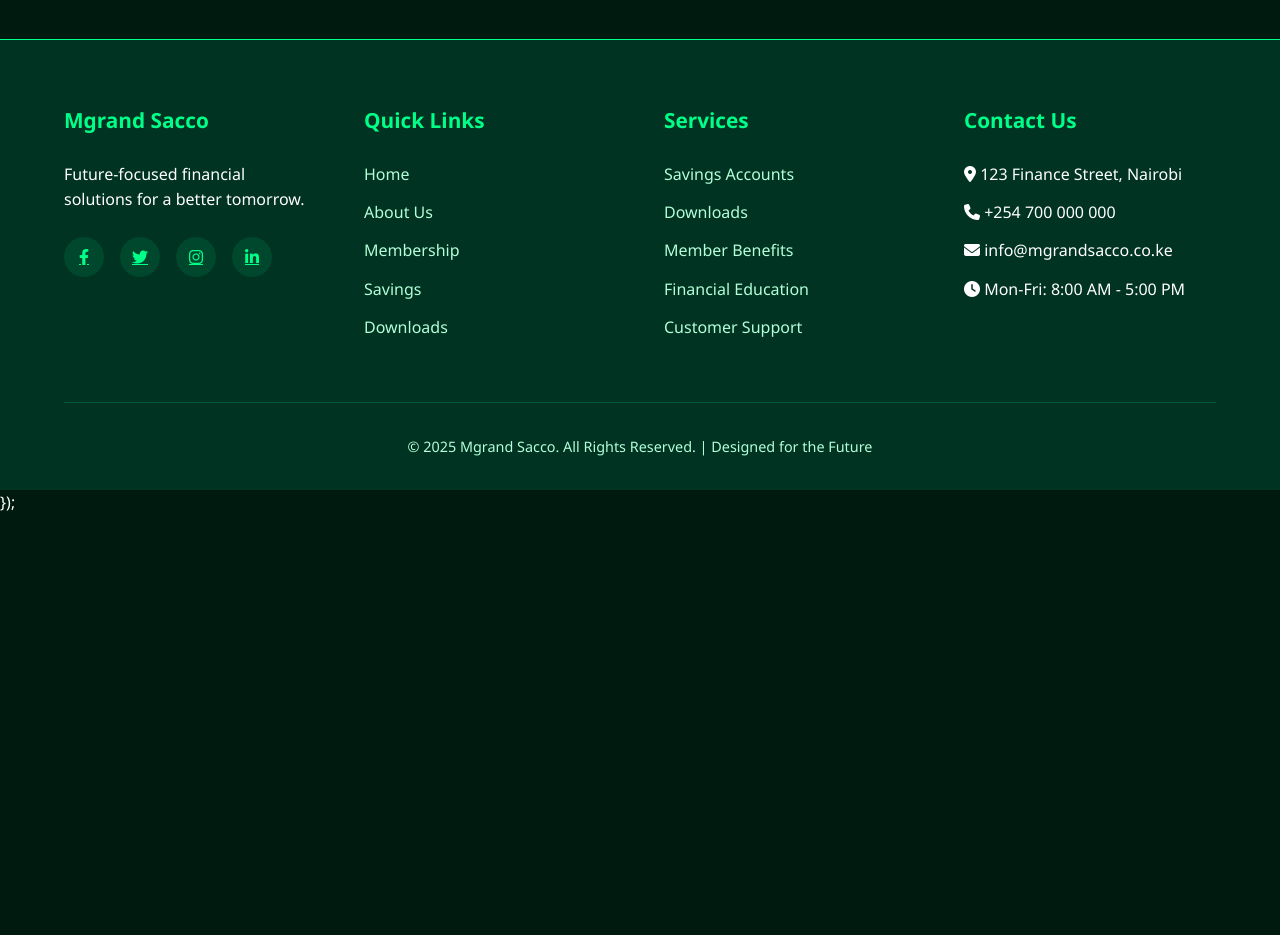
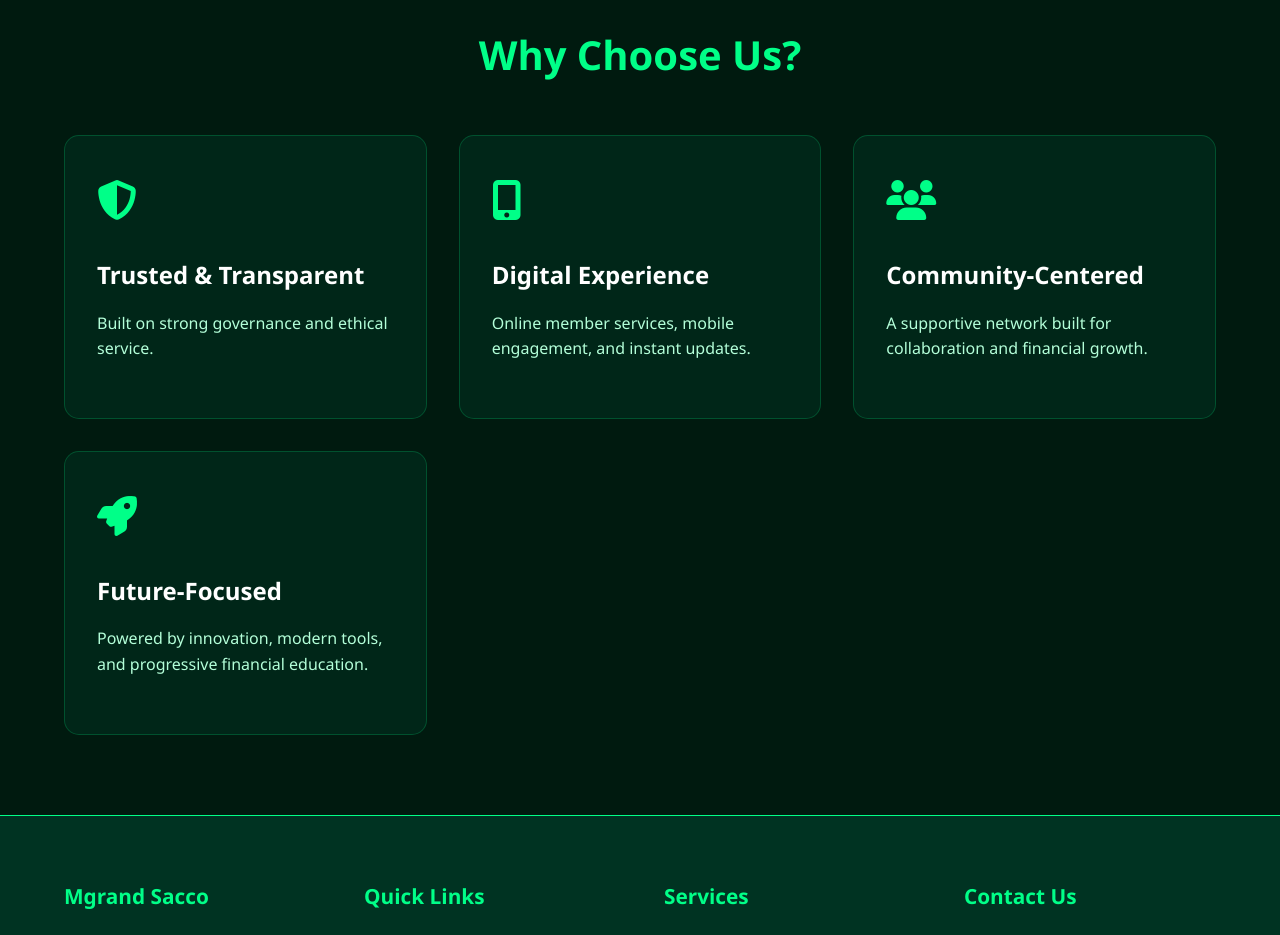
Before and after one commit to mataraparmenas-arch/Mgrandsacco., a website: page index.html in a window 1280 px wide. Shown: the part 1960-2895 px from the top of the page. Before the commit the page ends 2475 px from the top, so only its background shows below. Drawn offline with Linux system fonts and the light colour scheme.

Commit message:
Update index.html

```diff
--- a/index.html
+++ b/index.html
@@ -574,6 +574,45 @@ Smart finance. Strong community. Secure future.</p>
             <p>To be the preferred financial partner for individuals and businesses seeking sustainable growth.</p>
         </div>
     </div>
+
+    <!-- Why Choose Us Section -->
+    <div class="section-header" style="margin-top: 4rem;">
+        <h2>Why Choose Us?</h2>
+    </div>
+
+    <div class="services-grid">
+        <div class="service-card">
+            <div class="service-icon">
+                <i class="fas fa-shield-alt"></i>
+            </div>
+            <h3>Trusted & Transparent</h3>
+            <p>Built on strong governance and ethical service.</p>
+        </div>
+
+        <div class="service-card">
+            <div class="service-icon">
+                <i class="fas fa-mobile-alt"></i>
+            </div>
+            <h3>Digital Experience</h3>
+            <p>Online member services, mobile engagement, and instant updates.</p>
+        </div>
+
+        <div class="service-card">
+            <div class="service-icon">
+                <i class="fas fa-users"></i>
+            </div>
+            <h3>Community-Centered</h3>
+            <p>A supportive network built for collaboration and financial growth.</p>
+        </div>
+
+        <div class="service-card">
+            <div class="service-icon">
+                <i class="fas fa-rocket"></i>
+            </div>
+            <h3>Future-Focused</h3>
+            <p>Powered by innovation, modern tools, and progressive financial education.</p>
+        </div>
+    </div>
 </section>
 
     <!-- Footer -->
```
Lines whose indentation alone changed are shown as unchanged.
